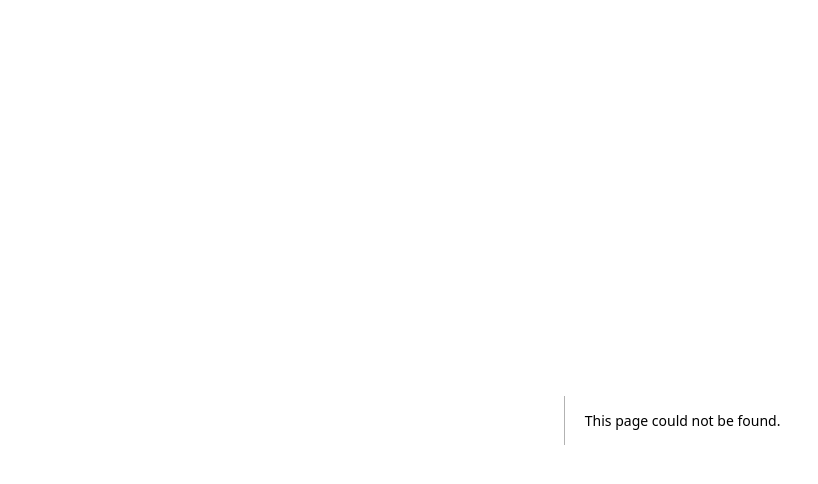
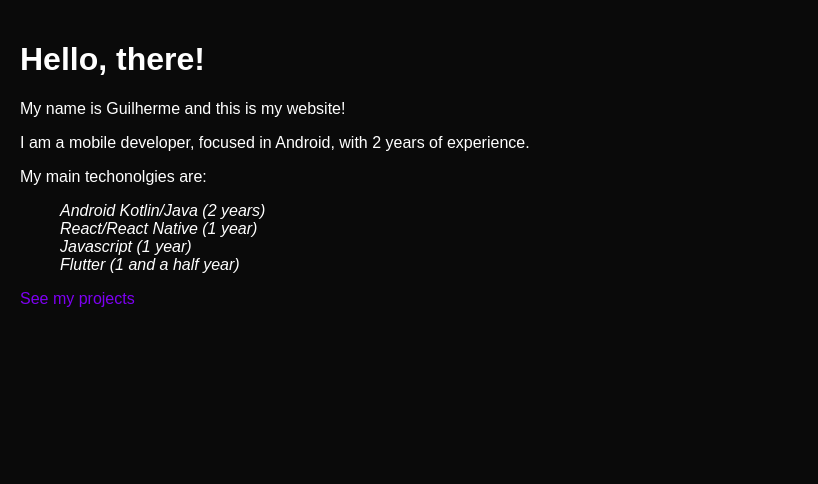
Before and after one commit to gcomartins/my-website, a Next.js app: page /my-website/pages/home in a window 1280 px wide. Before the commit this address had no page. Shown: the top 484 px of the page, without its empty margins (0-818 px from the left). Built offline with nearby package versions, Linux system fonts and the light colour scheme.

Commit message:
Usando react-router-dom

```diff
--- a/src/app/pages/contact/page.tsx
+++ b/src/app/pages/contact/page.tsx
@@ -1,6 +1,6 @@
 import Link from 'next/link';
 
-export default function Contact() {
+const ContactPage = () => {
     return (
         <div>
             <h1>Contato</h1>
@@ -20,3 +20,5 @@ export default function Contact() {
         </div>
     );
 }
+
+export default ContactPage
--- /dev/null
+++ b/src/app/pages/home/page.tsx
@@ -0,0 +1,21 @@
+import Link from 'next/link';
+
+const HomePage = () => {
+    return (
+        <div>
+            <h1>Hello, there!</h1>
+            <p>My name is Guilherme and this is my website!</p>
+            <p>I am a mobile developer, focused in Android, with 2 years of experience.</p>
+            <p>My main techonolgies are:</p>
+            <ul>
+                <i>Android Kotlin/Java (2 years)</i>
+                <i>React/React Native (1 year)</i>
+                <i>Javascript (1 year)</i>
+                <i>Flutter (1 and a half year)</i>
+            </ul>
+            <Link href='/projects'>See my projects</Link>
+        </div>
+    );
+}
+
+export default HomePage
--- a/src/app/pages/projects/page.tsx
+++ b/src/app/pages/projects/page.tsx
@@ -5,7 +5,7 @@ const projetos = [
   { id: 2, nome: 'Projeto 2', descricao: 'Descrição do Projeto 2', link: '#' },
 ];
 
-export default function Projects() {
+const ProjectsPage = () => {
   return (
     <div>
       <h1>Meus Projetos</h1>
@@ -22,3 +22,5 @@ export default function Projects() {
     </div>
   );
 }
+
+export default ProjectsPage
```
Also changed, not shown: package.json (+9 -7 lines), src/app/page.tsx (+16 -15 lines), 1 other file (tests, documents, lock files or other folders).
